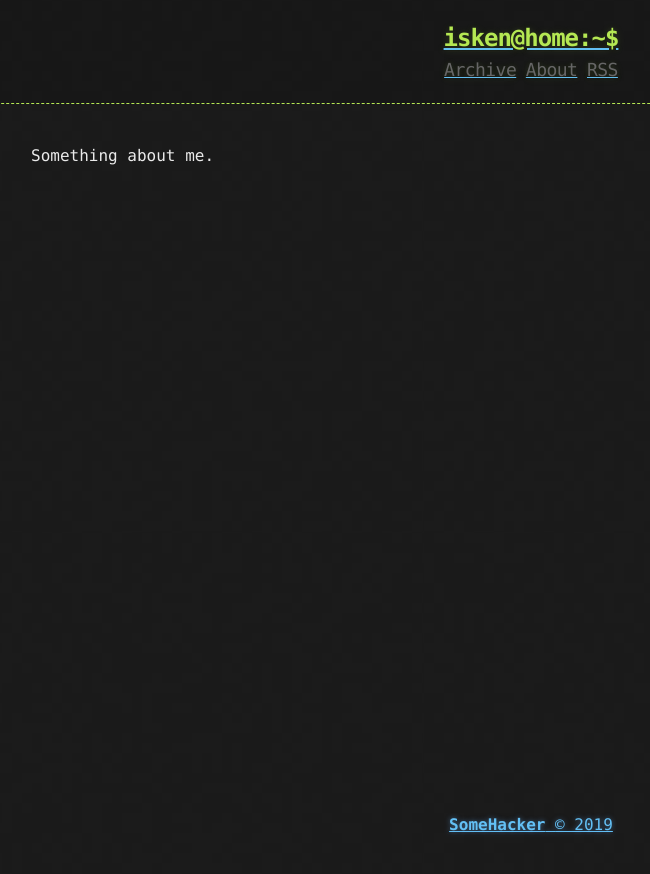
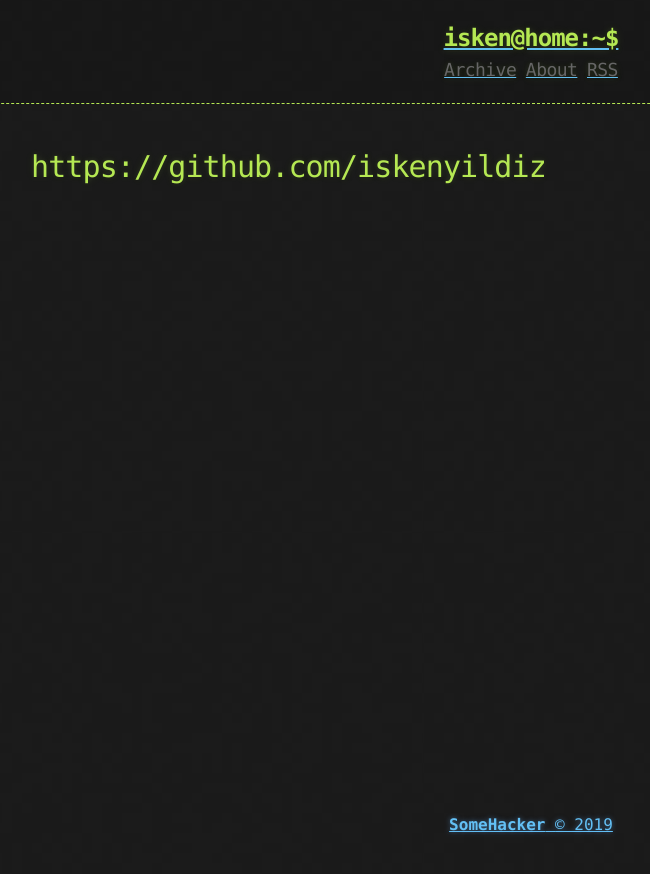
Before and after one commit to iskenyildiz/iskenhub.info, a Jekyll site: the page built from about.md, in a window 1280 px wide. Shown: the top 874 px of the page, without its empty margins (109-759 px from the left). Built offline with Jekyll 4.4.1, drawn with Linux system fonts in a browser that asks for light colours.

Commit message:
Update about.md

```diff
--- a/about.md
+++ b/about.md
@@ -3,4 +3,4 @@ layout: page
 title: About
 ---
 
-Something about me.
+# https://github.com/iskenyildiz
```
